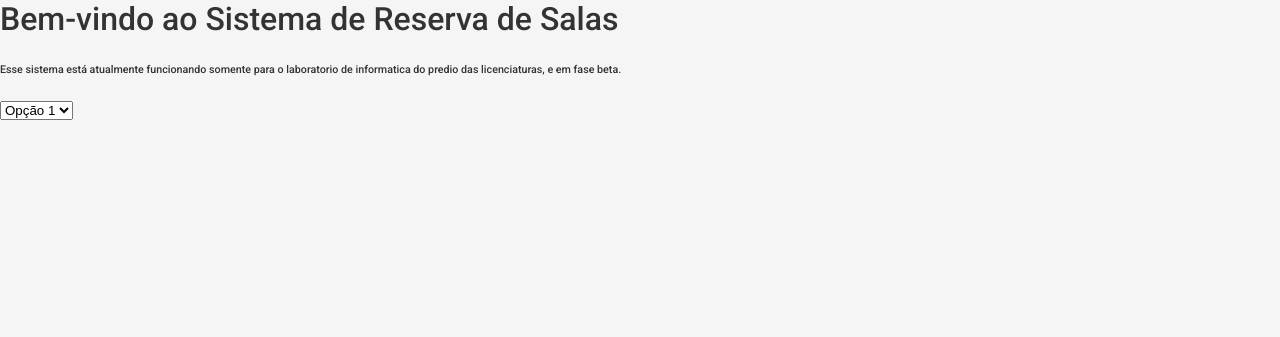
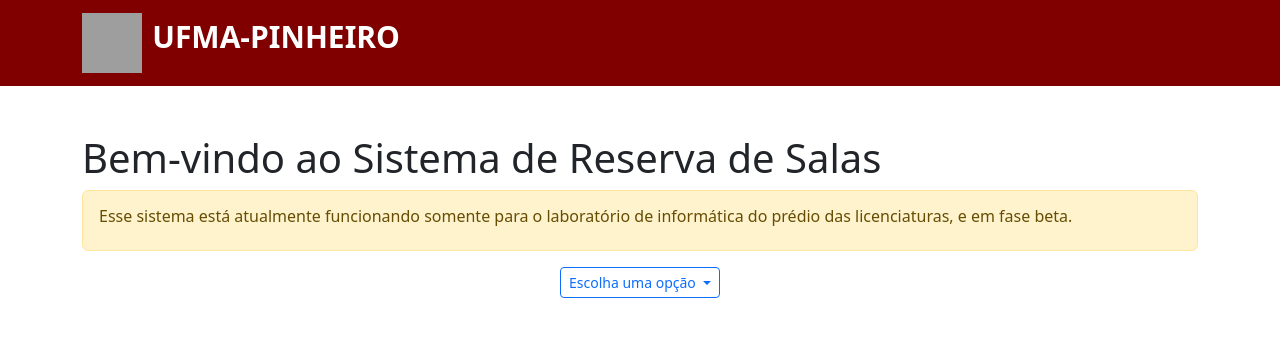
Before and after one commit to ufma-pinheiro/reserva-de-laboratorios, a FastAPI app: page / in a window 1280 px wide. Shown: the top 337 px of the page. Run offline with FastAPI, Linux system fonts and the light colour scheme; parts of the project's set-up code (start-up, migrations or seed data) failed here and were passed over; grey boxes are pictures that could not be loaded.

Commit message:
Update index.html

```diff
--- a/templates/index.html
+++ b/templates/index.html
@@ -1,30 +1,80 @@
+<!DOCTYPE html>
 <html>
 <head>
     <link href="https://fonts.googleapis.com/css?family=Roboto:300,400,500,700" rel="stylesheet">
     <link href="https://fonts.googleapis.com/icon?family=Material+Icons" rel="stylesheet">
-    <link href="{{ url_for('static', path='/styles.css') }}" rel="stylesheet">
+    <link href="https://cdn.jsdelivr.net/npm/bootstrap@5.3.0/dist/css/bootstrap.min.css" rel="stylesheet">
+    <style>
+        .navbar {
+            background-color: #800000; /* Cor vinho */
+        }
+
+        .navbar-brand img {
+            width: 60px; /* Ajuste a largura conforme necessário */
+            height: 60px; /* Ajuste a altura conforme necessário */
+            margin-right: 5px; /* Adiciona um espaço entre a imagem e o texto */
+        }
+
+        .navbar-brand span {
+            color: #fff;
+            font-size: 30px; /* Tamanho da fonte */
+ 			font-weight: bold;
+ 			align-self: center; /* Peso da fonte */ /* Cor do texto */
+        }
+    </style>
     <title>Reserva de Salas</title>
 </head>
 <body>
-<h1>Bem-vindo ao Sistema de Reserva de Salas</h1>
-<h6>Esse sistema está atualmente funcionando somente para o laboratorio de informatica do
-predio das licenciaturas, e em fase beta.</h6>
-<select id="meuSeletor"></select>
+<nav class="navbar navbar-expand-lg navbar-dark">
+    <div class="container">
+        <a class="navbar-brand" href="#">
+            <img src="https://portais.ufma.br/PortalUnidade/img/brasao-normal.png" alt="Logo">
+            <span>UFMA-PINHEIRO</span>
+        </a>
+    </div>
+</nav>
+
+<!-- Mensagem de bem-vindo -->
+<div class="container">
+    <h1 class="mt-5">Bem-vindo ao Sistema de Reserva de Salas</h1>
+    <div class="alert alert-warning" role="alert">
+        <h6>Esse sistema está atualmente funcionando somente para o laboratório de informática do prédio das licenciaturas, e em fase beta.</h6>
+    </div>
+
+    <!-- Início do dropdown -->
+    <div class="text-center mt-3">
+      <div class="dropdown">
+        <button id="meuBotao" class="btn btn-outline-primary btn-sm dropdown-toggle" type="button" data-bs-toggle="dropdown" aria-expanded="false">
+          Escolha uma opção
+        </button>
+        <ul id="meuSeletor" class="dropdown-menu">
+          <!-- As opções serão adicionadas aqui pelo JavaScript -->
+        </ul>
+      </div>
+    </div>
+    <!-- Fim do dropdown -->
+
+</div>
 
 <script>
-    // Obtém uma referência ao elemento seletor
-    var seletor = document.getElementById("meuSeletor");
+    // Obtém uma referência ao elemento dropdown
+    var dropdown = document.getElementById("meuSeletor");
 
     // Array de opções
     var opcoes = ["Opção 1", "Opção 2", "Opção 3"];
 
-    // Adiciona as opções ao seletor
+    // Adiciona as opções ao dropdown
     for (var i = 0; i < opcoes.length; i++) {
-      var option = document.createElement("option");
-      option.text = opcoes[i];
-      option.value = "opcao" + (i + 1);
-      seletor.add(option);
+        var li = document.createElement("li");
+        var a = document.createElement("a");
+        a.classList.add("dropdown-item");
+        a.href = "#";
+        a.textContent = opcoes[i];
+        li.appendChild(a);
+        dropdown.appendChild(li);
     }
-  </script>
+</script>
+
+<script src="https://cdn.jsdelivr.net/npm/bootstrap@5.3.0/dist/js/bootstrap.bundle.min.js"></script>
 </body>
 </html>
```
